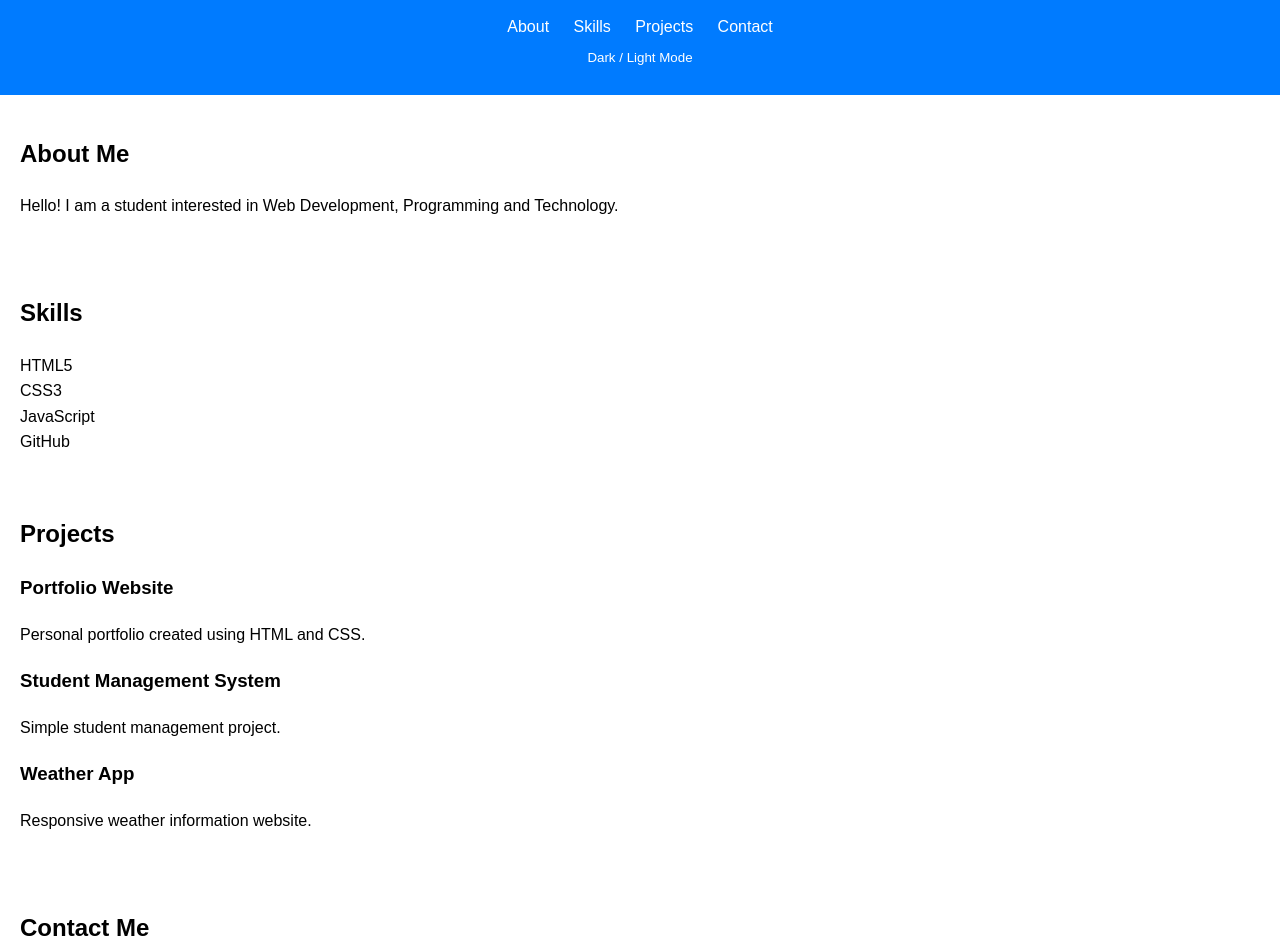
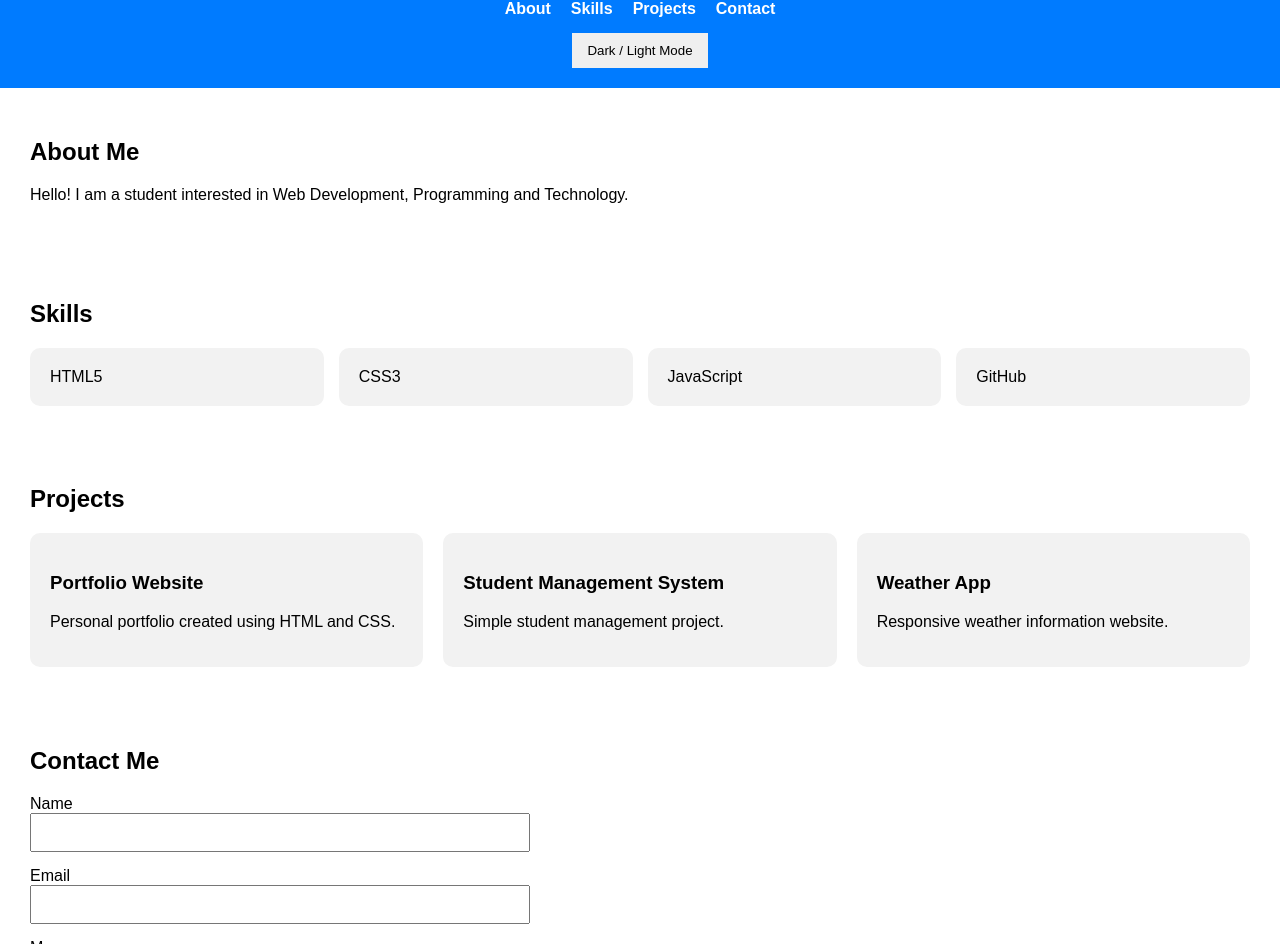
Before and after one commit to sashika272/portfolio, a plain HTML site: page index.html in a window 1280 px wide. Shown: the part 100-1044 px from the top of the page. Drawn offline with Linux system fonts and the light colour scheme.

Commit message:
Update style.css

```diff
--- a/style.css
+++ b/style.css
@@ -1,39 +1,87 @@
+:root{
+    --bg-color:#ffffff;
+    --text-color:#000000;
+    --card-color:#f2f2f2;
+    --header-color:#007bff;
+}
+
 body{
-font-family: Arial, sans-serif;
     margin:0;
-padding:0;
-line-height:1.6;
+    font-family:Arial, sans-serif;
+    background:var(--bg-color);
+    color:var(--text-color);
+    transition:0.3s;
+}
+
+.dark{
+    --bg-color:#222;
+    --text-color:#ffffff;
+    --card-color:#333;
+    --header-color:#111;
 }
 
 header{
-background:#007bff;
+    background:var(--header-color);
     color:white;
+    text-align:center;
     padding:20px;
-text-align:center;
+}
+
+nav{
+    display:flex;
+    justify-content:center;
+    gap:20px;
+    flex-wrap:wrap;
+    margin:15px 0;
 }
 
 nav a{
     color:white;
     text-decoration:none;
-margin:10px;
+    font-weight:bold;
+}
+
+#theme-btn{
+    padding:10px 15px;
+    border:none;
+    cursor:pointer;
 }
 
 section{
+    padding:30px;
+}
+
+.skills-grid{
+    display:grid;
+    grid-template-columns:repeat(auto-fit,minmax(150px,1fr));
+    gap:15px;
+}
+
+.projects-grid{
+    display:grid;
+    grid-template-columns:repeat(auto-fit,minmax(250px,1fr));
+    gap:20px;
+}
+
+.card{
+    background:var(--card-color);
     padding:20px;
+    border-radius:10px;
 }
 
 form{
     display:flex;
     flex-direction:column;
-max-width:400px;
+    max-width:500px;
 }
 
-input, textarea{
-margin-bottom:10px;
+input,
+textarea{
+    margin-bottom:15px;
     padding:10px;
 }
 
-button{
+form button{
     background:#007bff;
     color:white;
     border:none;
@@ -42,8 +90,26 @@ cursor:pointer;
 }
 
 footer{
+    text-align:center;
+    padding:20px;
     background:#333;
     color:white;
-text-align:center;
+}
+
+/* Responsive Design */
+
+@media(max-width:768px){
+
+    nav{
+        flex-direction:column;
+        align-items:center;
+    }
+
+    h1{
+        font-size:24px;
+    }
+
+    section{
         padding:15px;
     }
+}
```
Lines whose indentation alone changed are shown as unchanged.
